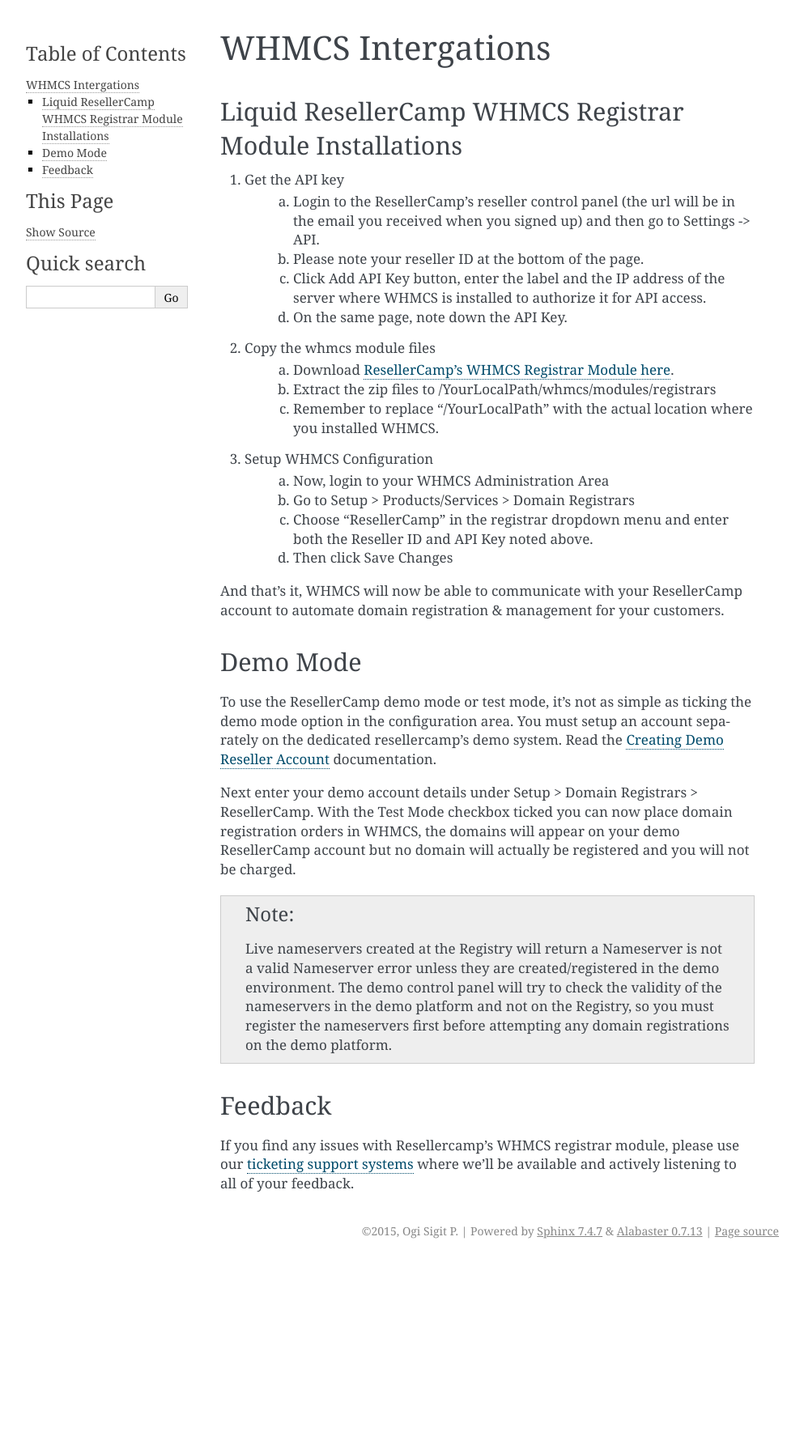
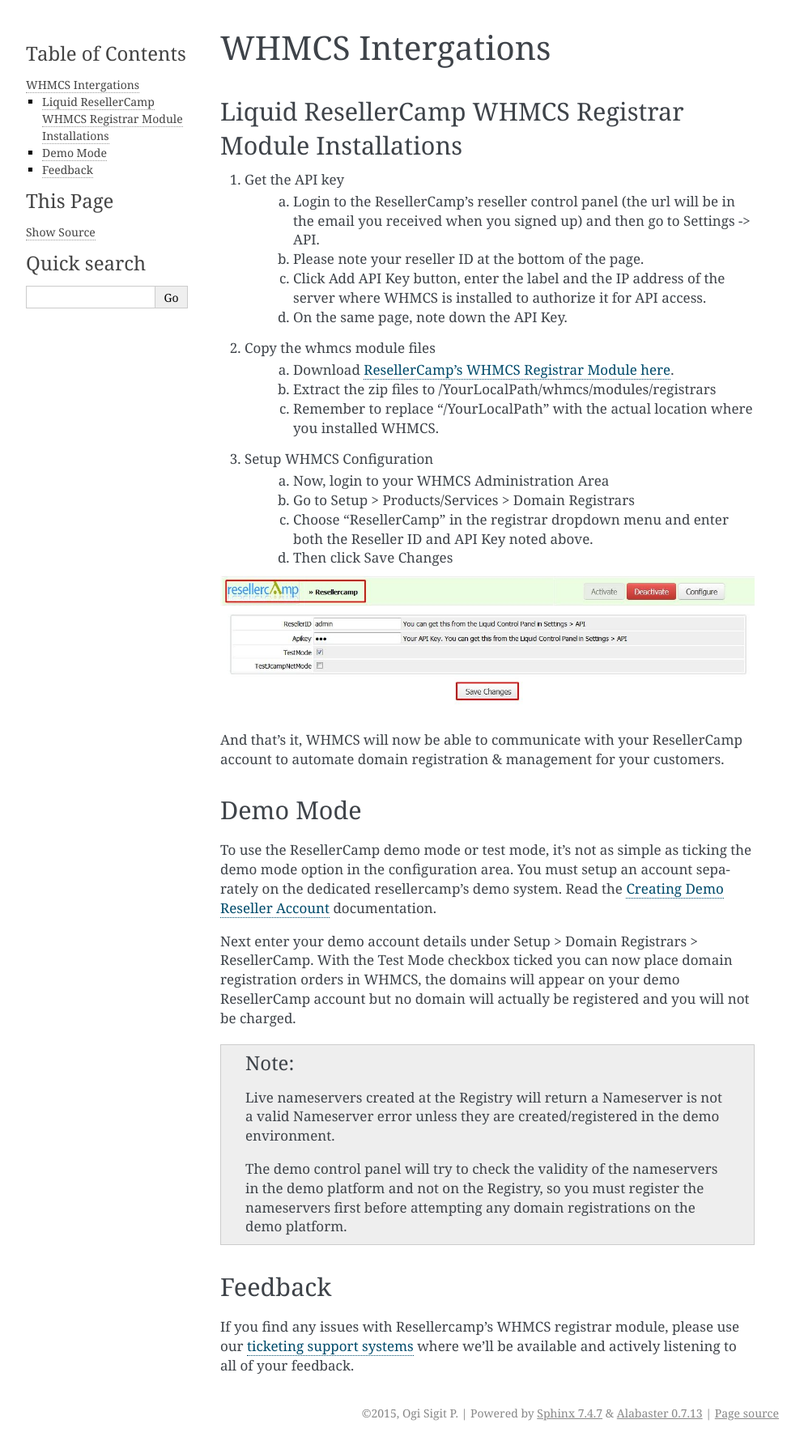
Before and after one commit to liquidregistrar/liquid-docs, a Sphinx documentation site: the page built from docs/source/whmcs.rst, in a window 1280 px wide. Shown: the whole page at 81% size, without its empty margins (148-1141 px from the left). Built offline with Sphinx 7.4.7, drawn with Linux system fonts in a browser that asks for light colours; before the commit the page ends 1560 px from its top, so only the background shows below that.

Commit message:
Add whims screenshots

```diff
--- a/docs/source/whmcs.rst
+++ b/docs/source/whmcs.rst
@@ -21,6 +21,8 @@
 	c. Choose "ResellerCamp" in the registrar dropdown menu and enter both the Reseller ID and API Key noted above.
 	d. Then click Save Changes
 
+.. image:: resellercamp-whmcs.jpg
+
 And that's it, WHMCS will now be able to communicate with your ResellerCamp account to automate domain registration & management for your customers.
 
 Demo Mode
@@ -31,6 +33,8 @@
 
 .. note::
 	Live nameservers created at the Registry will return a Nameserver is not a valid Nameserver error unless they are created/registered in the demo environment.
+
+
 	The demo control panel will try to check the validity of the nameservers in the demo platform and not on the Registry, so you must register the nameservers first before attempting any domain registrations on the demo platform.
 
 
```
Also changed, not shown: docs/source/resellercamp-whmcs.jpg (added).
